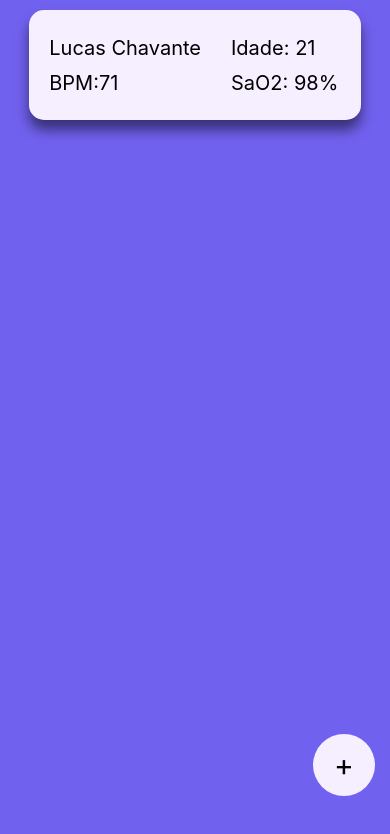
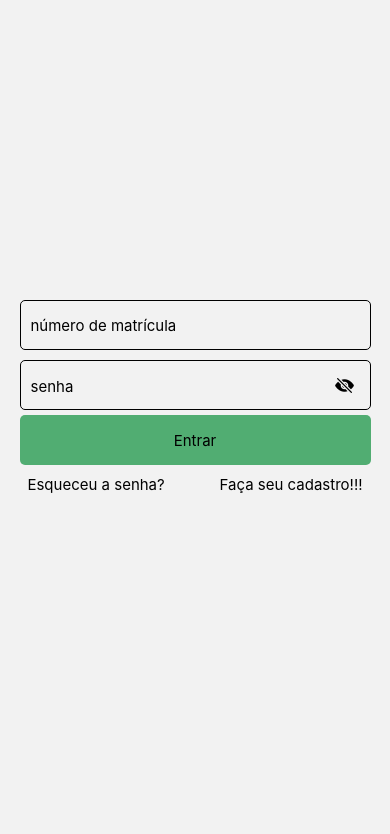
Before and after one commit to chavante01/projeto-Carlos, a React Native app in the folder ProjetoAguia/: screen /Login in a window 390 px wide. Shown: the top 834 px of the page. Built offline with nearby package versions, Linux system fonts and the light colour scheme.

Commit message:
adicionando a navegação stack e a biblioteca de ícones

```diff
--- a/ProjetoAguia/App.js
+++ b/ProjetoAguia/App.js
@@ -1,86 +1,37 @@
+import 'react-native-gesture-handler';
 import React from 'react';
-import {View, Text, ImageBackground, StyleSheet, TouchableOpacity} from 'react-native';
+import {View, StyleSheet} from 'react-native';
+import { NavigationContainer } from '@react-navigation/native';
+import { createStackNavigator } from '@react-navigation/stack';
 
+import HomeScreen from './assets/HomeScreen';
+import Cadastro from './assets/Cadastro';
+import Login from './assets/Login';
+import AddPaciente from './assets/AddPaciente';
+
+const Stack = createStackNavigator();
 
 export default function App(){
   return(
-    <View style={styles.container}>
-
-      <View style={styles.clientes}>
-
-        <TouchableOpacity style={styles.pessoa}>
-          <View style={styles.conteudo}>
-            <Text style={styles.texto}>Lucas Chavante</Text>
-            <Text style={styles.texto}>BPM:71</Text>
-          </View>
-          <View style={styles.conteudo}>
-            <Text style={styles.texto}>Idade: 21</Text>
-            <Text style={styles.texto}>SaO2: 98%</Text>
-          </View>
-        </TouchableOpacity>
-
-      </View>
-
-      <View style={styles.addcliente}>
-        <TouchableOpacity style={styles.add}>
-          <Text style={{fontSize:30}}>+</Text>
-        </TouchableOpacity>
-      </View>
-
-    </View>
-  )
+    <NavigationContainer>
+      <Stack.Navigator initialRouteName='HomeScreen'>
+        <Stack.Screen name="HomeScreen" component={HomeScreen} options={{
+          headerShown:false,}}/>
+        <Stack.Screen name="Login" component={Login} options={{
+          headerShown:false,}}/>
+        <Stack.Screen name="Cadastro" component={Cadastro} options={{
+          headerShown:false,}}/>
+        <Stack.Screen name="AddPaciente" component={AddPaciente} options={{
+          title:'Adicionar Paciente'
+        }}/>
+      </Stack.Navigator>
+    </NavigationContainer>
+  );
 }
 
 
 const styles = StyleSheet.create({
   container:{
       flex:1,
-      backgroundColor:'#7161EF',
-
-  },
-  clientes:{
-    alignItems:'center',
-    width:'100%',
-    height:'87%',
-  },
-  addcliente:{
-    justifyContent:'flex-end',
-    alignItems:'flex-end',
-    marginRight:15
-  },
-  pessoa:{
-    justifyContent:'flex-start',
-    width:'85%',
-    height:'15%',
-    padding:20,
-    backgroundColor:'#f5efff',
-    borderRadius:15,
-    marginTop:10,
-    flexDirection:'row',
-    shadowColor: "#000",
-    shadowOffset: {
-	    width: 0,
-	    height: 10,
-    },
-    shadowOpacity: 0.51,
-    shadowRadius: 13.16,
-    elevation: 24,
-  },
-  conteudo:{
-    flexDirection:'column',
-    justifyContent:'space-around',
-    marginRight:30
-  },
-  texto:{
-    fontSize:20,
-  },
-  add:{
-    height:62,
-    width:62,
-    borderRadius:62/2,
-    backgroundColor:'#f5efff',
-    justifyContent:'center',
-    alignItems:'center',
-  },
-
-});
+  }
+})
--- /dev/null
+++ b/ProjetoAguia/assets/AddPaciente.js
@@ -0,0 +1,28 @@
+import React from 'react';
+import {View, Text, TouchableOpacity, StyleSheet} from 'react-native';
+import { useNavigation } from '@react-navigation/native';
+import MaterialCommunityIcons from 'react-native-vector-icons/MaterialCommunityIcons';
+
+export default function AddPaciente(){
+    const navigation = useNavigation();
+    function sairDoApp(){
+        navigation.navigate('Login');
+    }
+    return(
+        <View style={styles.container}>
+            <Text>
+                Olá mundo
+            </Text>
+            <TouchableOpacity onPress={sairDoApp}>
+                <MaterialCommunityIcons name="logout" size={50} color={'#000'}/>
+            </TouchableOpacity>
+        </View>
+    );
+}
+
+const styles = StyleSheet.create({
+    container:{
+        flex:1,
+        backgroundColor:'#7161EF'
+    }
+})
--- /dev/null
+++ b/ProjetoAguia/assets/Cadastro.js
@@ -0,0 +1,13 @@
+import React from 'react';
+import {View, Text, StyleSheet, TouchableOpacity, Flatlist} from 'react-native';
+import { useNavigation } from '@react-navigation/native';
+
+export default function Cadastro(){
+    return(
+        <View>
+            <Text>
+                Olá mundo
+            </Text>
+        </View>
+    );
+}
--- /dev/null
+++ b/ProjetoAguia/assets/HomeScreen.js
@@ -0,0 +1,66 @@
+import React from 'react';
+import {View, Text, StyleSheet, TouchableOpacity, Flatlist} from 'react-native';
+import Pessoa from './../objetos/pessoa';
+import { useNavigation } from '@react-navigation/native';
+import AntDesign from 'react-native-vector-icons/AntDesign';
+
+export default function App(){
+
+  const navigation = useNavigation();
+
+  function IrparaAddPaciente(){
+    navigation.navigate('AddPaciente');
+  }
+
+
+
+  return(
+
+    <View style={styles.container}>
+
+      <View style={styles.clientes}>
+        <Pessoa/>
+        <Pessoa/>
+        <Pessoa/>
+      </View>
+
+      <View style={styles.addcliente}>
+        <TouchableOpacity style={styles.add} onPress={IrparaAddPaciente}>
+          <AntDesign name="plus" size={30} color={'#000'}/>
+        </TouchableOpacity>
+      </View>
+
+    </View>
+  )
+}
+
+
+const styles = StyleSheet.create({
+  container:{
+      flex:1,
+      backgroundColor:'#7161EF',
+  },
+  clientes:{
+    alignItems:'center',
+    width:'100%',
+    height:'87%',
+  },
+  addcliente:{
+    justifyContent:'flex-end',
+    alignItems:'flex-end',
+    marginRight:15,
+    marginBottom:40
+  },
+  texto:{
+    fontSize:20,
+  },
+  add:{
+    height:62,
+    width:62,
+    borderRadius:62/2,
+    backgroundColor:'#f5efff',
+    justifyContent:'center',
+    alignItems:'center',
+  },
+
+});
--- /dev/null
+++ b/ProjetoAguia/assets/Login.js
@@ -0,0 +1,118 @@
+import React, {useState} from 'react';
+import {View, Text, StyleSheet, TouchableOpacity, Flatlist, TextInput} from 'react-native';
+import { useNavigation } from '@react-navigation/native';
+import Ionicons from 'react-native-vector-icons/Ionicons';
+
+export default function Login(){
+    const navigation = useNavigation();
+    const [bloqueado, setBloqueado] = useState(true);
+
+    function irParaHomeScreen(){
+        navigation.navigate('HomeScreen')
+    }
+
+    function irCadastrar(){
+        navigation.navigate('Cadastro');
+    }
+
+    return(
+        <View style={styles.container}>
+
+            <View style={styles.areadosinput}>
+                <View style={styles.inputMatricula}>
+                    <TextInput
+                    style={styles.input}
+                    placeholder='número de matrícula'
+                    onChangeText={(texto) => setMatricula(texto)}
+                    />
+                </View>
+
+                <View style={styles.senhaArea}>
+                    <TextInput style={styles.input}
+                    placeholder='senha'
+                    secureTextEntry={bloqueado}
+                    onChangeText={(texto) => setSenha(texto)}
+                    />
+                    <TouchableOpacity style={styles.icone} onPress={(() => setBloqueado(!bloqueado))}>
+                        {bloqueado?
+                        <Ionicons name="eye-off" size={20}/>
+                        :
+                        <Ionicons name="eye" size={20}/>
+                        }
+                    </TouchableOpacity>
+                </View>
+                <TouchableOpacity style={styles.entrar} onPress={irParaHomeScreen}>
+                    <Text style={{color:'#000', fontSize:15}}>Entrar</Text>
+                </TouchableOpacity>
+                <View style={styles.cadastramento}>
+                <TouchableOpacity styles={{margin:10}}>
+                    <Text style={{color:'#000', fontSize:15}}>Esqueceu a senha?</Text>
+                </TouchableOpacity>
+                <TouchableOpacity onPress={irCadastrar}>
+                    <Text style={{color:'#000', fontSize:15}}>Faça seu cadastro!!!</Text>
+                </TouchableOpacity>
+                </View>
+            </View>
+
+      </View>
+    );
+}
+
+const styles = StyleSheet.create({
+    container:{
+      flex:1,
+      marginTop:50,
+      alignItems:'center',
+      backgroundColor:'Blue',
+    },
+    areadosinput:{
+      flex:2,
+      justifyContent:'center',
+      alignItems:'center',
+      width:'100%',
+      position:'absolute',
+      marginTop:250
+    },
+    inputMatricula:{
+      width:'90%',
+      height:50,
+      borderWidth:1,
+      borderRadius:5,
+    },
+    senhaArea:{
+      marginTop: 10,
+      flexDirection:'row',
+      width:'90%',
+      height:50,
+      borderWidth:1,
+      borderRadius:5,
+    },
+    input:{
+      width:'90%',
+      height:50,
+      padding:10,
+      fontSize:15,
+    },
+    icone:{
+      justifyContent:'center',
+      width:'10%'
+    },
+    entrar:{
+      alignItems:'center',
+      justifyContent:'center',
+      marginTop:5,
+      width:'90%',
+      height:50,
+      backgroundColor:'#51ad72',
+      borderRadius:5,
+    },
+    cadastramento:{
+      flexDirection:'row',
+      justifyContent:'space-around',
+      marginTop:10,
+      width:'100%',
+
+
+    }
+
+  });
--- /dev/null
+++ b/ProjetoAguia/objetos/pessoa.js
@@ -0,0 +1,49 @@
+import React from 'react';
+import {View, Text, ImageBackground, StyleSheet, TouchableOpacity} from 'react-native';
+
+export default function Pessoa(){
+    return(
+
+        <TouchableOpacity style={styles.pessoa}>
+          <View style={styles.conteudo}>
+            <Text style={styles.texto}>Lucas Chavante</Text>
+            <Text style={styles.texto}>BPM:71</Text>
+          </View>
+          <View style={styles.conteudo}>
+            <Text style={styles.texto}>Idade: 21</Text>
+            <Text style={styles.texto}>SaO2: 98%</Text>
+          </View>
+        </TouchableOpacity>
+
+
+    )
+}
+
+const styles = StyleSheet.create({
+    pessoa:{
+        justifyContent:'flex-start',
+        width:'85%',
+        height:'15%',
+        padding:20,
+        backgroundColor:'#f5efff',
+        borderRadius:15,
+        marginTop:10,
+        flexDirection:'row',
+        shadowColor: "#000",
+        shadowOffset: {
+            width: 0,
+            height: 10,
+        },
+        shadowOpacity: 0.51,
+        shadowRadius: 13.16,
+        elevation: 24,
+      },
+      texto:{
+        fontSize:20,
+      },
+      conteudo:{
+        flexDirection:'column',
+        justifyContent:'space-around',
+        marginRight:30
+      },
+})
```
Also changed, not shown: ProjetoAguia/package.json (+8 -1 lines), 4 other files (tests, documents, lock files or other folders).
